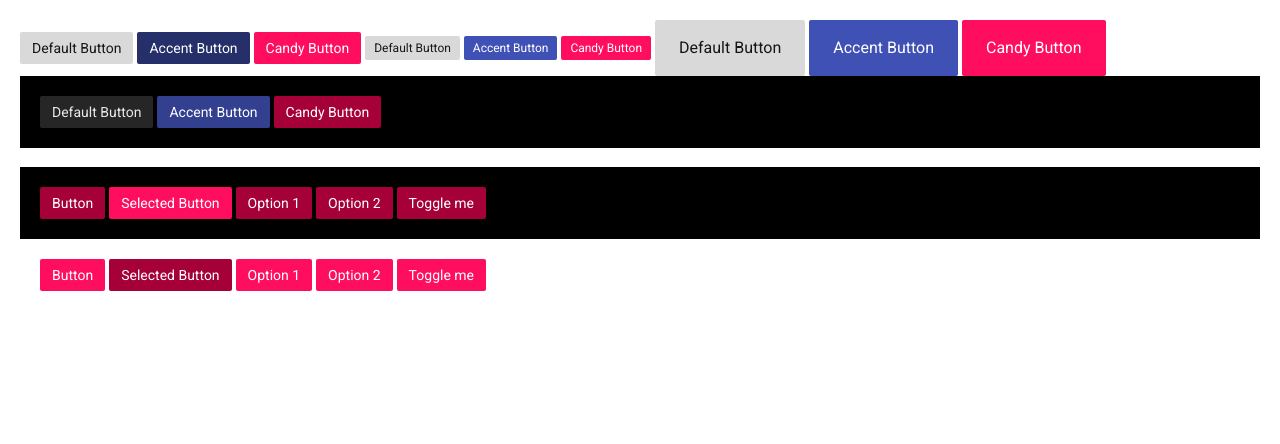
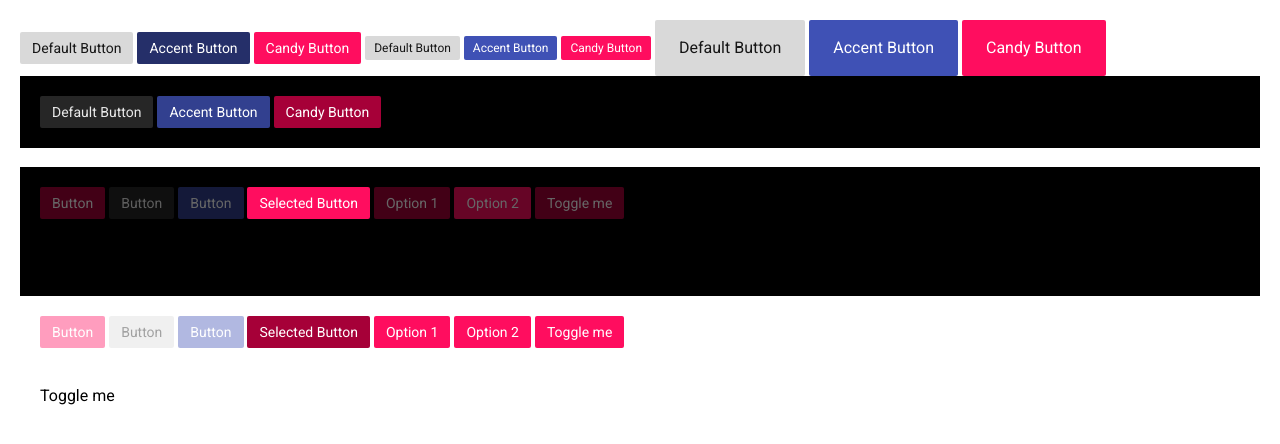
Before and after one commit to adrianbota/sharpei, a website: page src/index.html in a window 1280 px wide. Drawn offline with nearby package versions, Linux system fonts and the light colour scheme; files that its build step writes are made by us from their sources.

Commit message:
buttons disabled state

```diff
--- a/src/index.html
+++ b/src/index.html
@@ -34,22 +34,33 @@
     <br>
 
     <div style="background:black;padding:20px;">
-      <button type="button" class="btn-candy-dark">Button</button>
+      <button type="button" class="btn-candy-dark" disabled>Button</button>
+      <button type="button" class="btn-default-dark" disabled>Button</button>
+      <button type="button" class="btn-accent-dark" disabled>Button</button>
       <button type="button" class="btn-candy-dark active">Selected Button</button>
 
-      <input type="radio" name="foo" id="cb1" class="visually-hidden">
+      <input type="radio" disabled name="foo" id="cb1" class="visually-hidden">
       <label class="btn-candy-dark" for="cb1">Option 1</label>
 
-      <input type="radio" name="foo" id="cb2" class="visually-hidden">
+      <input type="radio" checked disabled name="foo" id="cb2" class="visually-hidden">
       <label class="btn-candy-dark" for="cb2">Option 2</label>
 
-      <input type="checkbox" name="bar" id="cb3" class="visually-hidden">
+      <input type="checkbox" name="bar" id="cb3" disabled class="visually-hidden">
       <label class="btn-candy-dark" for="cb3">Toggle me</label>
+
+      <br>
+      <br>
+      <br>
+
+      <input type="checkbox" name="bar" id="cb4" class="visually-hidden">
+      <label class="toggle-default-dark" for="cb4">Toggle me</label>
     </div>
 
 
     <div style="background:white;padding:20px;">
-      <button type="button" class="btn-candy">Button</button>
+      <button type="button" class="btn-candy" disabled>Button</button>
+      <button type="button" class="btn-default" disabled>Button</button>
+      <button type="button" class="btn-accent" disabled>Button</button>
       <button type="button" class="btn-candy active">Selected Button</button>
 
       <input type="radio" name="foo1" id="cb11" class="visually-hidden">
@@ -60,6 +71,13 @@
 
       <input type="checkbox" name="bar1" id="cb33" class="visually-hidden">
       <label class="btn-candy" for="cb33">Toggle me</label>
+
+      <br>
+      <br>
+      <br>
+
+      <input type="checkbox" name="bar" id="cb44" class="visually-hidden">
+      <label class="toggle-default" for="cb44">Toggle me</label>
     </div>
   </body>
 </html>
--- a/src/sharpei/less/btn/btn-mixins.less
+++ b/src/sharpei/less/btn/btn-mixins.less
@@ -1,4 +1,5 @@
 @import (reference) '../common/mixins';
+@import (reference) '../common/utils';
 
 .btn-focus-border(@color) {
   .inner-border(2px; @color);
@@ -10,41 +11,72 @@
   height: @size;
 }
 
-.btn-focus-mixin(@rules) {
-  &:not(:hover):not(:active) {
-    &:focus,
-    [type=checkbox]:focus + label[for]&,
-    [type=radio]:focus + label[for]& {
-      @rules();
+.btn-colors-mixin(
+  @bg-color;
+  @color;
+  @hover-bg-color;
+  @hover-color;
+  @active-bg-color;
+  @active-color;
+  @focus-color;
+  @active-focus-color;
+) {
+  background-color: @bg-color;
+  color: @color;
+  .btn-focus-border(fade(@focus-color, 0%));
+
+  &:focus,
+  input[type=checkbox]:focus + label[for]&,
+  input[type=radio]:focus + label[for]& {
+    &:not(:hover) {
+      .btn-focus-border(@focus-color);
     }
   }
-}
 
-.btn-hover-mixin(@rules) {
-  &:not(:active):not(.active):hover {
-    &,
-    [type=checkbox]:not(:checked) + label[for]&,
-    [type=radio]:not(:checked) + label[for]& {
-      @rules();
+  &:hover {
+    background-color: @hover-bg-color;
+    color: @hover-color;
+    .btn-focus-border(fade(@focus-color, 0%));
+  }
+
+  &:active,
+  &.active,
+  input[type=checkbox]:checked + label[for]&,
+  input[type=radio]:checked + label[for]& {
+    background-color: @active-bg-color;
+    color: @active-color;
+    .btn-focus-border(fade(@active-focus-color, 0%));
+  }
+
+  &.active:focus,
+  input[type=checkbox]:checked:focus + label[for]&,
+  input[type=radio]:checked:focus + label[for]& {
+    &:not(:hover) {
+      .btn-focus-border(@active-focus-color);
     }
   }
-}
 
-.btn-active-mixin(@rules) {
-  &:active,
-  &.active,
-  [type=checkbox]:checked + label[for]&,
-  [type=radio]:checked + label[for]& {
-    @rules();
+  &.disabled.disabled,
+  &:disabled:disabled,
+  &[disabled][disabled],
+  input[type=checkbox]:disabled:disabled + label[for]&,
+  input[type=radio]:disabled:disabled + label[for]&,
+  input[type=checkbox][disabled][disabled] + label[for]&,
+  input[type=radio][disabled][disabled] + label[for]& {
+    background-color: @bg-color;
+    color: @color;
+    .btn-focus-border(fade(@focus-color, 0%));
+  }
+
+  &.active.disabled.disabled,
+  &.active:disabled:disabled,
+  &.active[disabled][disabled],
+  input[type=checkbox]:checked:disabled:disabled + label[for]&,
+  input[type=radio]:checked:disabled:disabled + label[for]&,
+  input[type=checkbox]:checked[disabled][disabled] + label[for]&,
+  input[type=radio]:checked[disabled][disabled] + label[for]& {
+    background-color: @active-bg-color;
+    color: @active-color;
+    .btn-focus-border(fade(@active-focus-color, 0%));
   }
 }
-
-.btn-active-focus-mixin(@rules) {
-  &:not(:hover):not(:active) {
-    &.active:focus,
-    [type=checkbox]:checked:focus + label[for]&,
-    [type=radio]:checked:focus + label[for]& {
-        @rules();
-    }
-  }
-}
--- a/src/sharpei/less/btn/btn-theme-accent-dark.less
+++ b/src/sharpei/less/btn/btn-theme-accent-dark.less
@@ -6,22 +6,14 @@
 
   &:extend(.btn all);
 
-  background-color: darken(@color, 10%);
-  color: white;
-
-  .btn-hover-mixin({
-    background-color: darken(@color, 5%);
-  });
-
-  .btn-focus-mixin({
-    .btn-focus-border(lighten(@color, 10%));
-  });
-
-  .btn-active-mixin({
-    background-color: lighten(@color, 10%);
-  });
-
-  .btn-active-focus-mixin({
-    .btn-focus-border(lighten(@color, 25%));
-  });
+  .btn-colors-mixin(
+    @bg-color: darken(@color, 10%);
+    @color: white;
+    @hover-bg-color: darken(@color, 5%);
+    @hover-color: white;
+    @active-bg-color: lighten(@color, 10%);
+    @active-color: white;
+    @focus-color: lighten(@color, 10%);
+    @active-focus-color: lighten(@color, 25%);
+  );
 }
--- a/src/sharpei/less/btn/btn-theme-accent.less
+++ b/src/sharpei/less/btn/btn-theme-accent.less
@@ -6,22 +6,14 @@
 
   &:extend(.btn all);
 
-  background-color: @color;
-  color: white;
-
-  .btn-hover-mixin({
-    background-color: lighten(@color, 5%);
-  });
-
-  .btn-focus-mixin({
-    .btn-focus-border(lighten(@color, 20%));
-  });
-
-  .btn-active-mixin({
-    background-color: darken(@color, 20%);
-  });
-
-  .btn-active-focus-mixin({
-    .btn-focus-border(lighten(@color, 15%));
-  });
+  .btn-colors-mixin(
+    @bg-color: @color;
+    @color: white;
+    @hover-bg-color: lighten(@color, 5%);
+    @hover-color: white;
+    @active-bg-color: darken(@color, 20%);
+    @active-color: white;
+    @focus-color: lighten(@color, 20%);
+    @active-focus-color: lighten(@color, 15%);
+  );
 }
--- a/src/sharpei/less/btn/btn-theme-candy-dark.less
+++ b/src/sharpei/less/btn/btn-theme-candy-dark.less
@@ -6,22 +6,14 @@
 
   &:extend(.btn all);
 
-  background-color: darken(@color, 20%);
-  color: white;
-
-  .btn-hover-mixin({
-    background-color: darken(@color, 15%);
-  });
-
-  .btn-focus-mixin({
-    .btn-focus-border(lighten(@color, 0%));
-  });
-
-  .btn-active-mixin({
-    background-color: lighten(@color, 0%);
-  });
-
-  .btn-active-focus-mixin({
-    .btn-focus-border(lighten(@color, 30%));
-  });
+  .btn-colors-mixin(
+    @bg-color: darken(@color, 20%);
+    @color: white;
+    @hover-bg-color: darken(@color, 15%);
+    @hover-color: white;
+    @active-bg-color: lighten(@color, 0%);
+    @active-color: white;
+    @focus-color: lighten(@color, 0%);
+    @active-focus-color: lighten(@color, 30%);
+  );
 }
--- a/src/sharpei/less/btn/btn-theme-candy.less
+++ b/src/sharpei/less/btn/btn-theme-candy.less
@@ -6,22 +6,14 @@
 
   &:extend(.btn all);
 
-  background-color: @color;
-  color: white;
-
-  .btn-hover-mixin({
-    background-color: lighten(@color, 5%);
-  });
-
-  .btn-focus-mixin({
-    .btn-focus-border(lighten(@color, 30%));
-  });
-
-  .btn-active-mixin({
-    background-color: darken(@color, 20%);
-  });
-
-  .btn-active-focus-mixin({
-    .btn-focus-border(lighten(@color, 15%));
-  });
+  .btn-colors-mixin(
+    @bg-color: @color;
+    @color: white;
+    @hover-bg-color: lighten(@color, 5%);
+    @hover-color: white;
+    @active-bg-color: darken(@color, 20%);
+    @active-color: white;
+    @focus-color: lighten(@color, 30%);
+    @active-focus-color: lighten(@color, 15%);
+  );
 }
--- a/src/sharpei/less/btn/btn-theme-default-dark.less
+++ b/src/sharpei/less/btn/btn-theme-default-dark.less
@@ -4,22 +4,14 @@
 .btn-default-dark {
   &:extend(.btn all);
 
-  background-color: fade(white, 15%);
-  color: fade(white, 90%);
-
-  .btn-hover-mixin({
-    background-color: fade(white, 20%);
-  });
-
-  .btn-focus-mixin({
-    .btn-focus-border(fade(white, 15%));
-  });
-
-  .btn-active-mixin({
-    background-color: fade(white, 30%);
-  });
-
-  .btn-active-focus-mixin({
-    .btn-focus-border(fade(white, 25%));
-  });
+  .btn-colors-mixin(
+    @bg-color: fade(white, 15%);
+    @color: fade(white, 90%);
+    @hover-bg-color: fade(white, 20%);
+    @hover-color: fade(white, 90%);
+    @active-bg-color: fade(white, 30%);
+    @active-color: fade(white, 90%);
+    @focus-color: fade(white, 15%);
+    @active-focus-color: fade(white, 25%);
+  );
 }
--- a/src/sharpei/less/btn/btn-theme-default.less
+++ b/src/sharpei/less/btn/btn-theme-default.less
@@ -4,23 +4,14 @@
 .btn-default {
   &:extend(.btn all);
 
-  background-color: fade(black, 15%);
-  color: fade(black, 90%);
-
-  .btn-hover-mixin({
-    background-color: fade(black, 20%);
-  });
-
-  .btn-focus-mixin({
-    .btn-focus-border(fade(black, 15%));
-  });
-
-  .btn-active-mixin({
-    background-color: fade(black, 60%);
-    color: fade(white, 90%);
-  });
-
-  .btn-active-focus-mixin({
-    .btn-focus-border(fade(white, 60%));
-  });
+  .btn-colors-mixin(
+    @bg-color: fade(black, 15%);
+    @color: fade(black, 90%);
+    @hover-bg-color: fade(black, 20%);
+    @hover-color: fade(black, 90%);
+    @active-bg-color: fade(black, 60%);
+    @active-color: fade(white, 90%);
+    @focus-color: fade(black, 15%);
+    @active-focus-color: fade(white, 60%);
+  );
 }
--- a/src/sharpei/less/btn/btn.less
+++ b/src/sharpei/less/btn/btn.less
@@ -1,4 +1,5 @@
 @import (reference) '../common/utils';
+@import (reference) 'btn-mixins';
 @import (reference) 'btn-sizes';
 @import (reference) 'btn-shapes';
 
@@ -33,12 +34,18 @@
   margin: 0;
 
   &[disabled][disabled],
-  &.disabled.disabled {
+  &:disabled:disabled,
+  &.disabled.disabled,
+  input[type=checkbox][disabled][disabled] + label[for]&,
+  input[type=radio][disabled][disabled] + label[for]&,
+  input[type=checkbox]:disabled:disabled + label[for]&,
+  input[type=radio]:disabled:disabled + label[for]& {
     cursor: not-allowed;
+    opacity: 0.4;
+  }
 
-    a& {
-      pointer-events: none;
-    }
+  a&.disabled.disabled {
+    pointer-events: none;
   }
 
   &:extend(.clearfix all);
--- a/src/sharpei/less/common/html.less
+++ b/src/sharpei/less/common/html.less
@@ -21,6 +21,7 @@ body {
 
 body {
   padding: 20px;
+  background: #fff;
 }
 
 hr {
--- a/src/sharpei/less/common/utils.less
+++ b/src/sharpei/less/common/utils.less
@@ -35,3 +35,7 @@
 .invisible.invisible {
   visibility: hidden;
 }
+
+.disabled-cursor {
+  cursor: not-allowed;
+}
--- a/src/sharpei/less/sharpei.less
+++ b/src/sharpei/less/sharpei.less
@@ -2,3 +2,4 @@
 @import 'common/html';
 @import 'common/print';
 @import 'btn/btn-component';
+// @import 'toggle/toggle-component';
```
Also changed, not shown: index.html (+23 -5 lines), dist/sharpei.css.
